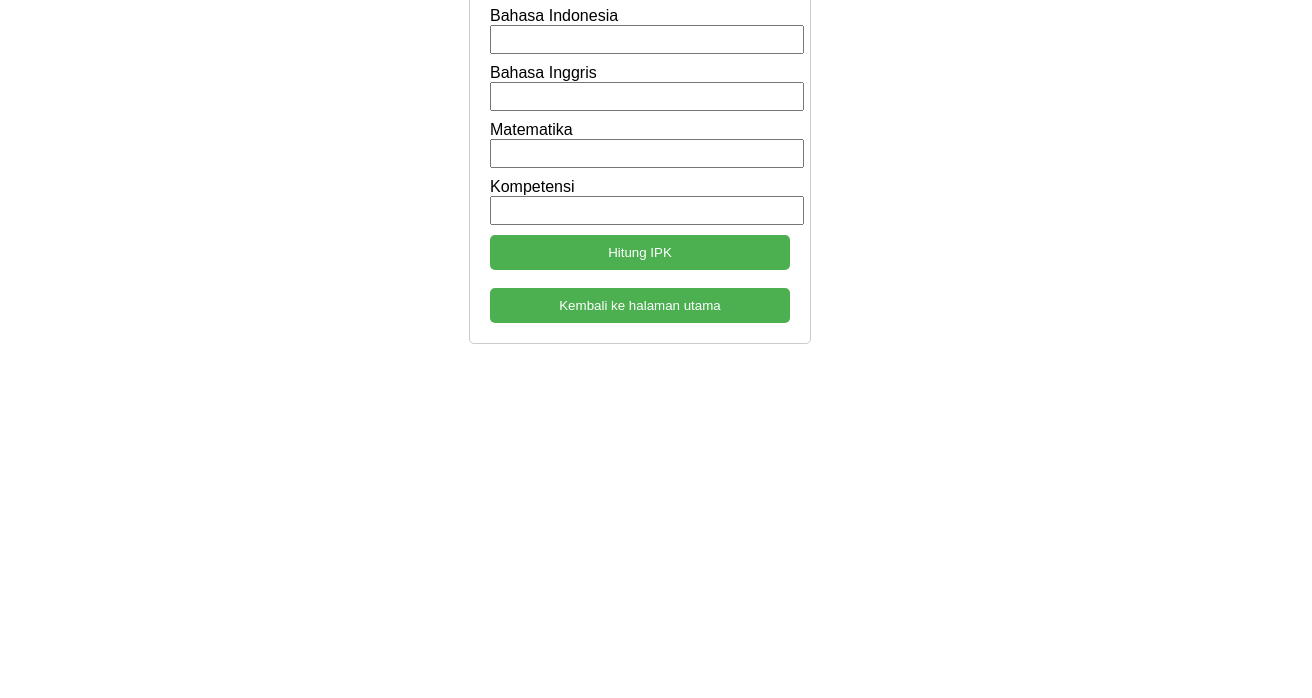
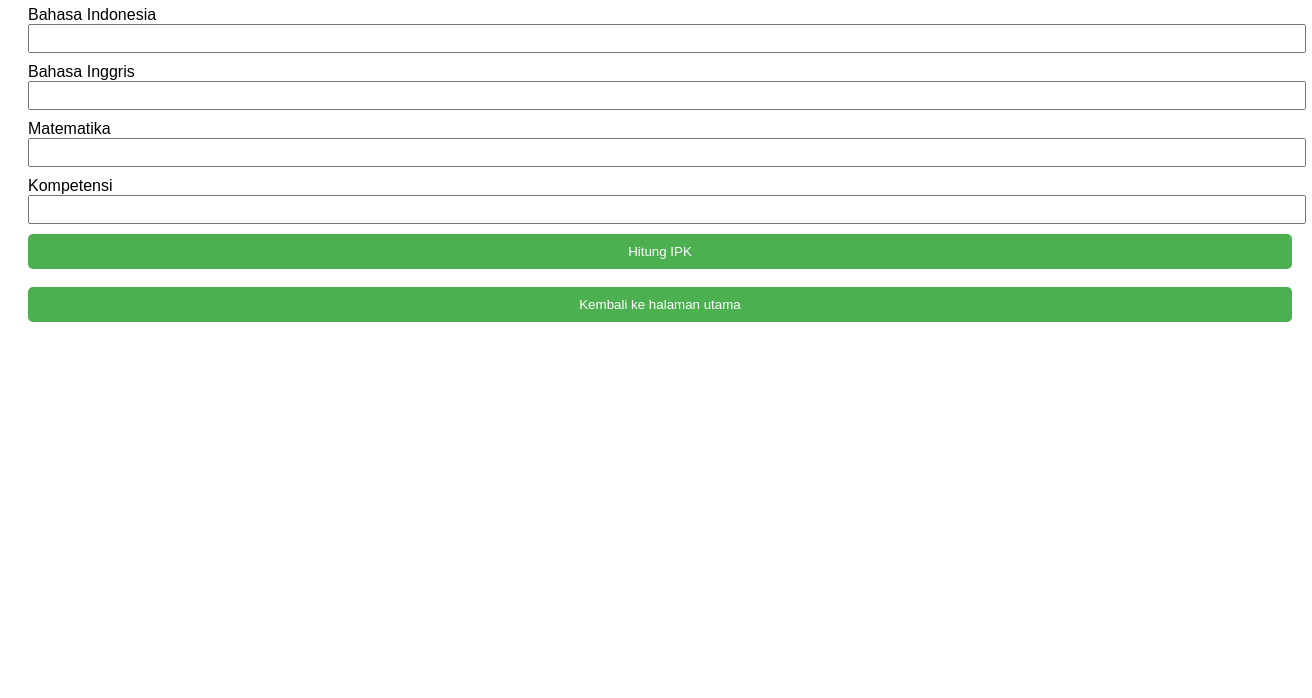
Before and after one commit to Badru-salam/portofolio, a website: page perhitungan.html in a window 1280 px wide. Shown: the part 102-800 px from the top of the page, 1312 px wide, since content can reach past the window. Drawn offline with Linux system fonts and the light colour scheme.

Commit message:
Update perhitungan.css

```diff
--- a/src/perhitungan.css
+++ b/src/perhitungan.css
@@ -3,11 +3,8 @@ body {
 }
 
 .container {
-  width: 300px;
-  margin: 0 auto;
+    width: 100%; /* Membuat kontainer penuh lebar pada perangkat mobile */
     padding: 20px;
-  border: 1px solid #ccc;
-  border-radius: 5px;
 }
 
 input[type="number"] {
@@ -18,7 +15,7 @@ input[type="number"] {
 
 button {
     width: 100%;
-  background-color: #4caf50;
+    background-color: #4CAF50;
     color: #fff;
     padding: 10px;
     border: none;
```
Lines whose indentation alone changed are shown as unchanged.
